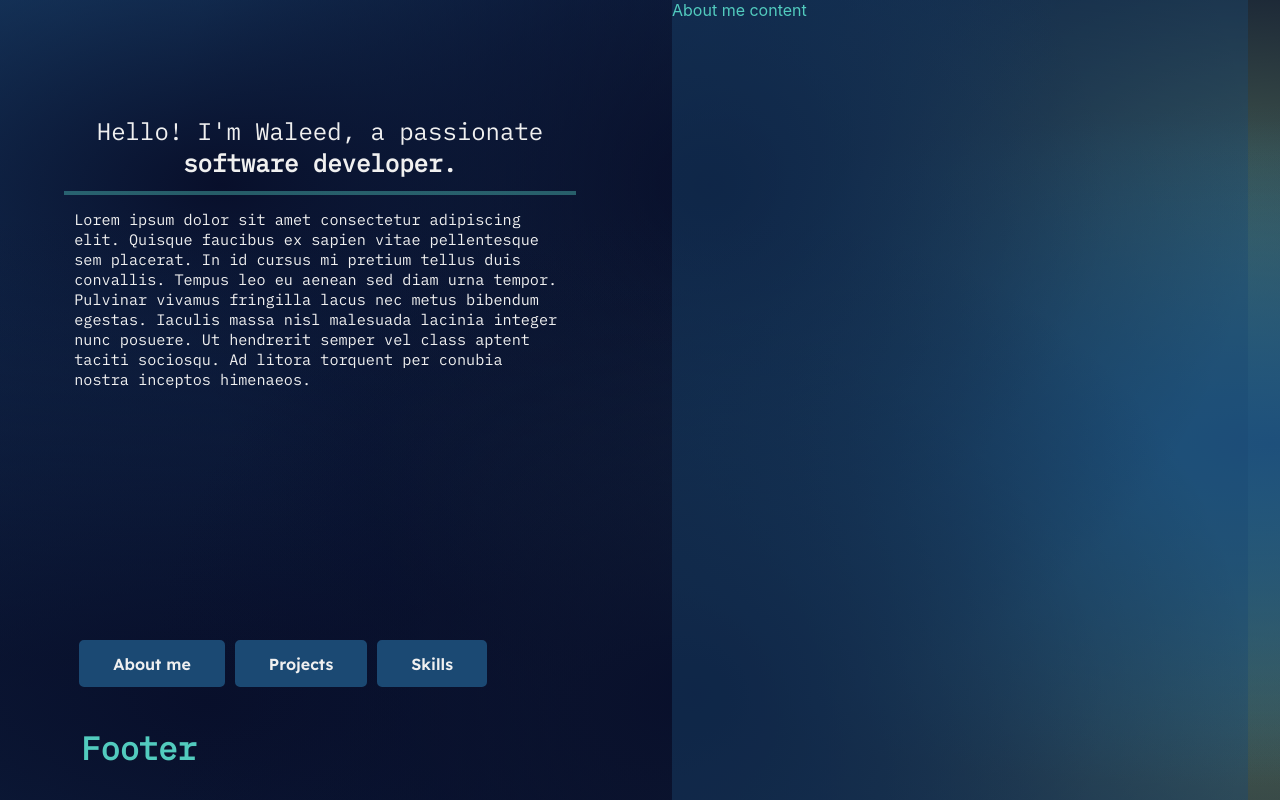
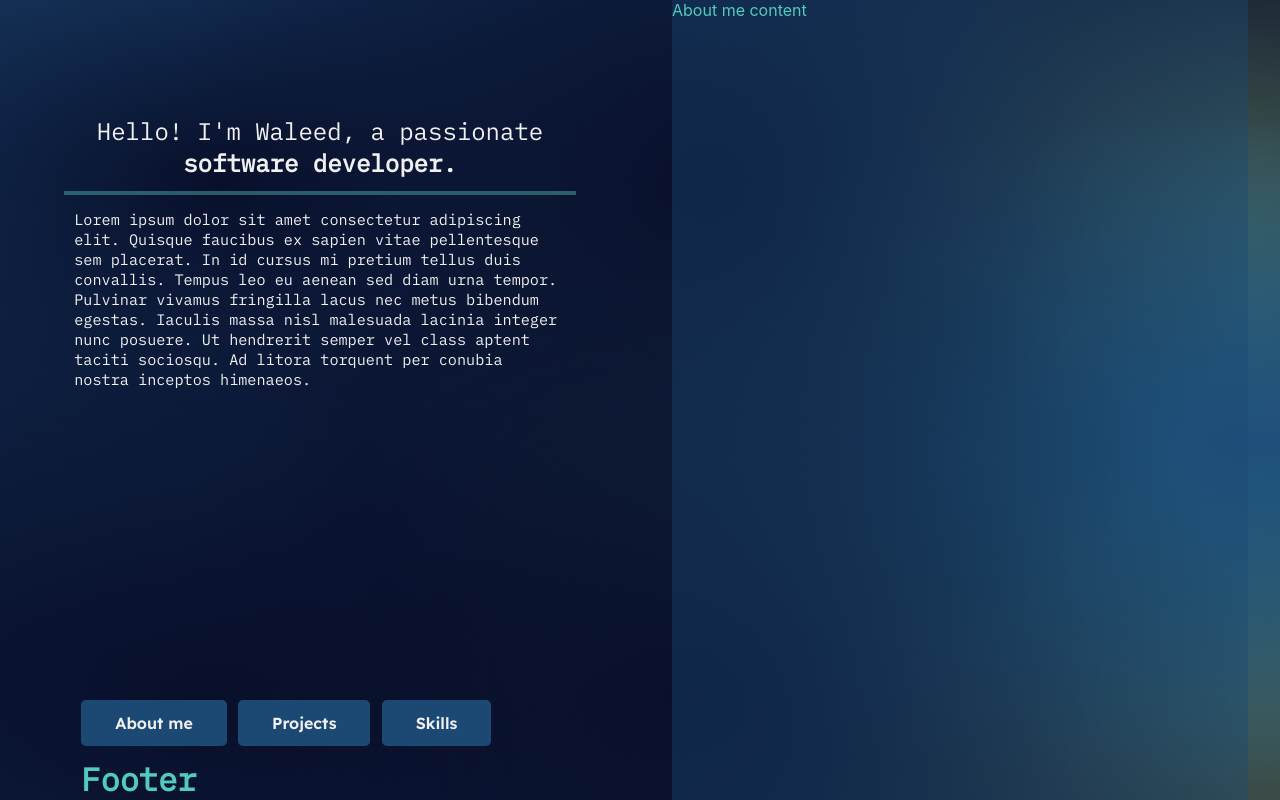
Before and after one commit to Torutu/portfolio, a React (Create React App) app: page / in a window 1280 px wide. Built offline with nearby package versions, Linux system fonts and the light colour scheme.

Commit message:
fixed lower buttons

```diff
--- a/src/pages/content/footer.tsx
+++ b/src/pages/content/footer.tsx
@@ -1,7 +1,21 @@
+import { usePage } from "../../utils/pageContext";
+
 export function Footer() {
+  const { setPage } = usePage();
   return (
     <div className="footer">
       <div className="footer__inner">
+        <div className="leftSide__inner_lower">
+          <button className="leftSide__btn" onClick={() => setPage("aboutMe")}>
+            About me
+          </button>
+          <button className="leftSide__btn" onClick={() => setPage("projects")}>
+            Projects
+          </button>
+          <button className="leftSide__btn" onClick={() => setPage("skills")}>
+            Skills
+          </button>
+        </div>
         <h1 className="footer__h">Footer</h1>
       </div>
     </div>
--- a/src/pages/content/leftSide.tsx
+++ b/src/pages/content/leftSide.tsx
@@ -33,17 +33,6 @@ export function LeftSide() {
           {lineBreak}
           {pContent}
         </div>
-        <div className="leftSide__inner_lower">
-          <button className="leftSide__btn" onClick={() => setPage("aboutMe")}>
-            About me
-          </button>
-          <button className="leftSide__btn" onClick={() => setPage("projects")}>
-            Projects
-          </button>
-          <button className="leftSide__btn" onClick={() => setPage("skills")}>
-            Skills
-          </button>
-        </div>
       </div>
     </div>
   );
--- a/src/styles/content.css
+++ b/src/styles/content.css
@@ -153,15 +153,20 @@
 .leftSide__inner{
  /* background-color: var(--secondary-dark-color-fade); */
  width:80%;
- height:80%;
- max-height: 80%;
+ height:70%;
+ max-height: 70%;
  margin-left: 10%;
  margin-top: 18%;
- display: grid;
+ /* display: grid;
  grid-template-columns: 1fr;
  grid-template-rows: 1fr 0.1fr;
  grid-column-gap: 0px;
- grid-row-gap: 0px;
+ grid-row-gap: 0px; */
+}
+
+.leftSide__inner_upper{
+  /* border: 2px solid var(--primary-light-color); */
+  grid-area: 1 / 1 / 2 / 2;
 }
 
 .leftSide__h{
@@ -177,15 +182,7 @@
   font-weight: 600;
 }
 
-.leftSide__inner_upper{
-  /* border: 2px solid var(--primary-light-color); */
-  grid-area: 1 / 1 / 2 / 2;
-}
 
-.leftSide__inner_lower{
-  /* border: 2px solid var(--primary-light-color); */
-  grid-area: 2 / 1 / 3 / 2;
-}
 
 /* footer */
 .footer{
@@ -310,6 +307,7 @@
   flex-direction: row;
   padding-bottom: 2%;
   padding-left: 3%;
+  grid-area: 2 / 1 / 3 / 2;
 }
 
 .leftSide__btn {
```
